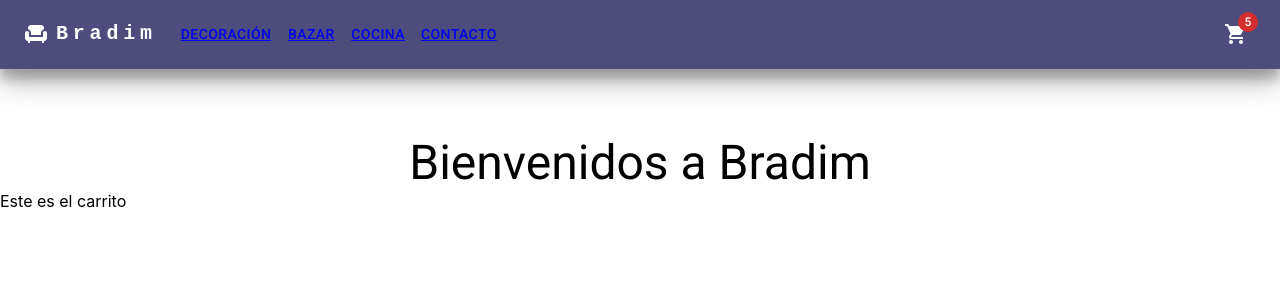
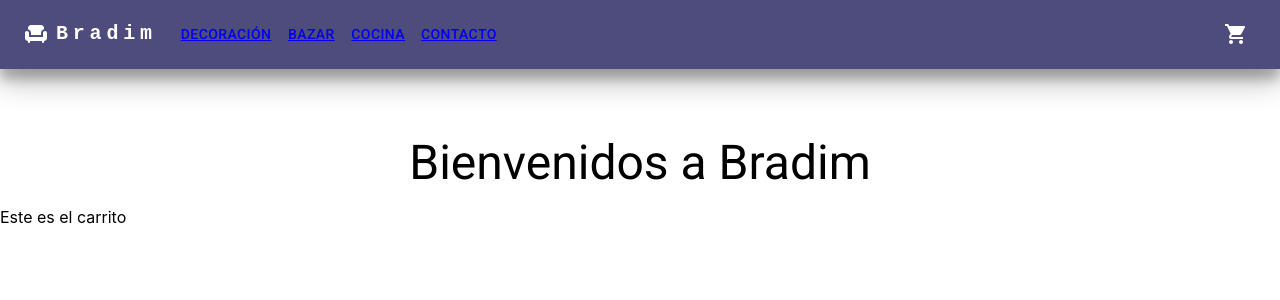
Before and after one commit to JulianBogado/Bogado-React-31205, a React (Create React App) app: page /cart in a window 1280 px wide. Shown: the top 300 px of the page. Built offline with nearby package versions, Linux system fonts and the light colour scheme.

Commit message:
desafio cartContext

```diff
--- a/src/App.js
+++ b/src/App.js
@@ -6,12 +6,14 @@
 import { BrowserRouter, Routes, Route, Navigate } from 'react-router-dom';
 import Home from './components/Home';
 import Cart from './components/Cart';
+import MyProvider from './context/CartContex';
 
 
 function App() {
   return (
     <>
       <BrowserRouter>
+        <MyProvider>
           <NavBar />
           <Home />
           <Routes>
@@ -23,6 +25,7 @@
             <Route path='*' element={<Navigate to='/' />} />
             <Route path='/cart' element={<Cart />} />
           </Routes>
+        </MyProvider>
       </BrowserRouter>
 
     </>
--- a/src/components/Cart.jsx
+++ b/src/components/Cart.jsx
@@ -1,9 +1,15 @@
-import React from 'react'
+import React from "react";
+import { CartContext } from "../context/CartContex";
+import { useContext } from "react";
 
 export default function Cart() {
+  const { isInCart, addItem, cart, setCart } = useContext(CartContext);
+  console.log(cart);
   return (
     <>
-    <div>Este es el carrito</div>
+      <div>
+        <p>Este es el carrito</p>
+      </div>
     </>
-  )
+  );
 }
--- a/src/components/CartWidget.jsx
+++ b/src/components/CartWidget.jsx
@@ -1,15 +1,20 @@
-import React from 'react'
+import React, { useContext } from 'react'
 import Badge from '@mui/material/Badge/Badge';
 import ShoppingCartIcon from '@mui/icons-material/ShoppingCart';
 import Tooltip from '@mui/material/Tooltip';
 import IconButton from '@mui/material/IconButton';
+import { CartContext } from "../context/CartContex";
 
-function CartWidget({items}) {
+
+function CartWidget() {
+
+  const {getItemQty} = useContext(CartContext);
+
   return (
       <>
     <Tooltip title="Carrito">
     <IconButton aria-label="cart" color="inherit">
-      <Badge badgeContent={items} color="error">
+      <Badge badgeContent={getItemQty()} color="error">
         <ShoppingCartIcon />
       </Badge>
     </IconButton>
--- a/src/components/ItemDetail.jsx
+++ b/src/components/ItemDetail.jsx
@@ -1,28 +1,25 @@
 import React from "react";
 import { Button, Grid, Typography } from "@mui/material";
-import ProductosAgegados from "./helpers/ProductosAgregados";
 import "./css-components/itemDetail.css";
 import ItemCount from "./ItemCount";
 import { Container } from "@mui/system";
 import { useState } from "react";
 import { Link } from "react-router-dom";
+import { useContext } from "react";
+import { CartContext } from "../context/CartContex";
 
-export function ItemDetail({
-  id,
-  title,
-  description,
-  description2,
-  price,
-  pictureUrl,
-  stock,
-}) {
+export function ItemDetail({ item }) {
 
+  const { id, title, description, description2, price, pictureUrl, stock } = item;
   const [unidades, setUnidades] = useState();
+  const {isInCart, addItem} =useContext(CartContext)
   const onAdd = (contador) => {
-    <ProductosAgegados contador={contador} />;
     alert(`Se agregaron ${contador} items`);
     setUnidades(contador);
+    isInCart(item.id);
+    addItem(item, contador)
   };
+
   return (
     <>
       <Container>
--- a/src/components/ItemDetailContainer.jsx
+++ b/src/components/ItemDetailContainer.jsx
@@ -31,7 +31,7 @@
       <div>{loading && 'Loading...'}</div>
       <div>{error && 'Hubo un error al cargar el producto'}</div>
       {itemDetail && (itemDetail.map((item) =>
-                <ItemDetail key={itemDetail} id={item.id} title={item.title} description={item.description} description2={item.description2} price={item.price} pictureUrl={item.pictureUrl} stock={item.stock} />
+                <ItemDetail key={itemDetail} item={item} />
             ))}
     </div>
   </>
--- /dev/null
+++ b/src/context/CartContex.jsx
@@ -0,0 +1,54 @@
+import { createContext, useState } from 'react';
+
+export const CartContext = createContext();
+
+const {Provider} = CartContext;
+
+const MyProvider = ({children}) => {
+    const [cart, setCart] = useState([]);
+
+    //Metodo Some - ItemDetail - Se va a encargar si existe el producto en el carrito (Retorna booleano)
+    const isInCart = (id) => {
+        return cart.some(x => x.id === id);
+    }
+
+    //ItemDetail - Va a agregar el producto al carrito. Sin pisar al los agregados anteriormente. Y si está duplicado, va a sumar la cantidad.
+    const addItem = (item, unidades) => {
+            const newItem = {
+                ...item,
+                unidades
+        }
+        if (isInCart(newItem.id)){
+            const findProduct = cart.find(x => x.id === newItem.id);
+            const productIndex = cart.indexOf(findProduct);
+            const auxArray = [...cart];
+            auxArray[productIndex].unidades += unidades;
+            setCart(auxArray);
+
+        } else{
+            setCart([...cart, newItem]);
+        }
+    }
+    //Metodo Filter - Cart - se encarga, en funcion del ID, de retornar un nuevo array sin el producto seleccionado.
+    const removeItem = (id) => {
+        return setCart(cart.filter(x => x.id !== id));
+    }
+
+    //Cart - Va a eliminar todos los productos del carrito.
+    const clearCart = () => {
+        setCart([]);
+    }
+
+    //Metodo Reduce - CartWidget - Se encarga de retornar el total de todos los productos en el carrito.
+    const getItemQty = () => {
+        return cart.reduce((acc, x) => acc += x.unidades, 0);
+    }
+
+    //Metodo Reduce - Cart - Retorna el precio total del carrito
+    const getItemPrice = () => {
+    return cart.reduce((acc, x) => acc += x.unidades * x.price, 0);
+    }
+    return <Provider value={{cart, isInCart, addItem, removeItem, clearCart, getItemPrice, getItemQty}}> {children} </Provider>
+}
+
+export default MyProvider
```
Lines whose indentation alone changed are shown as unchanged.
